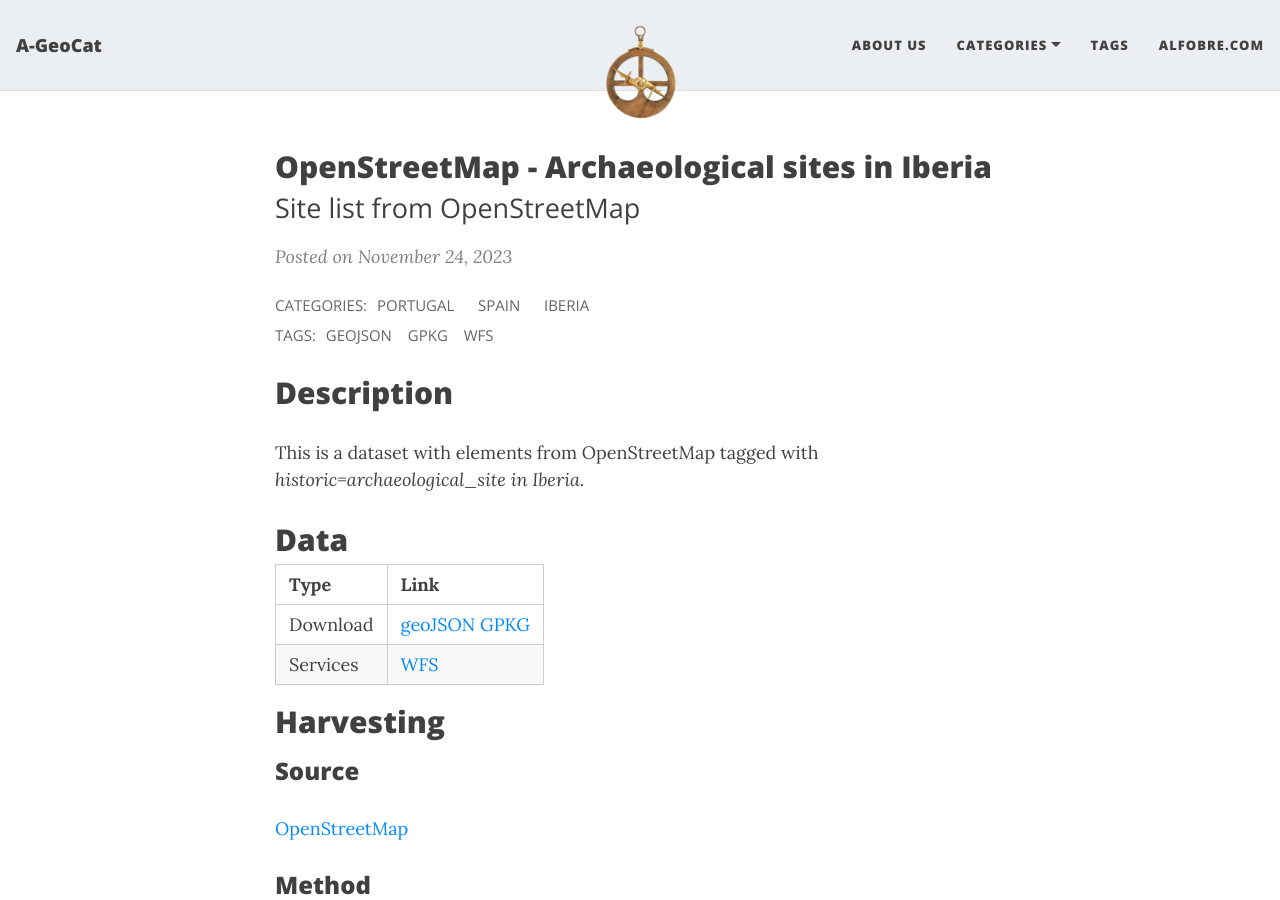
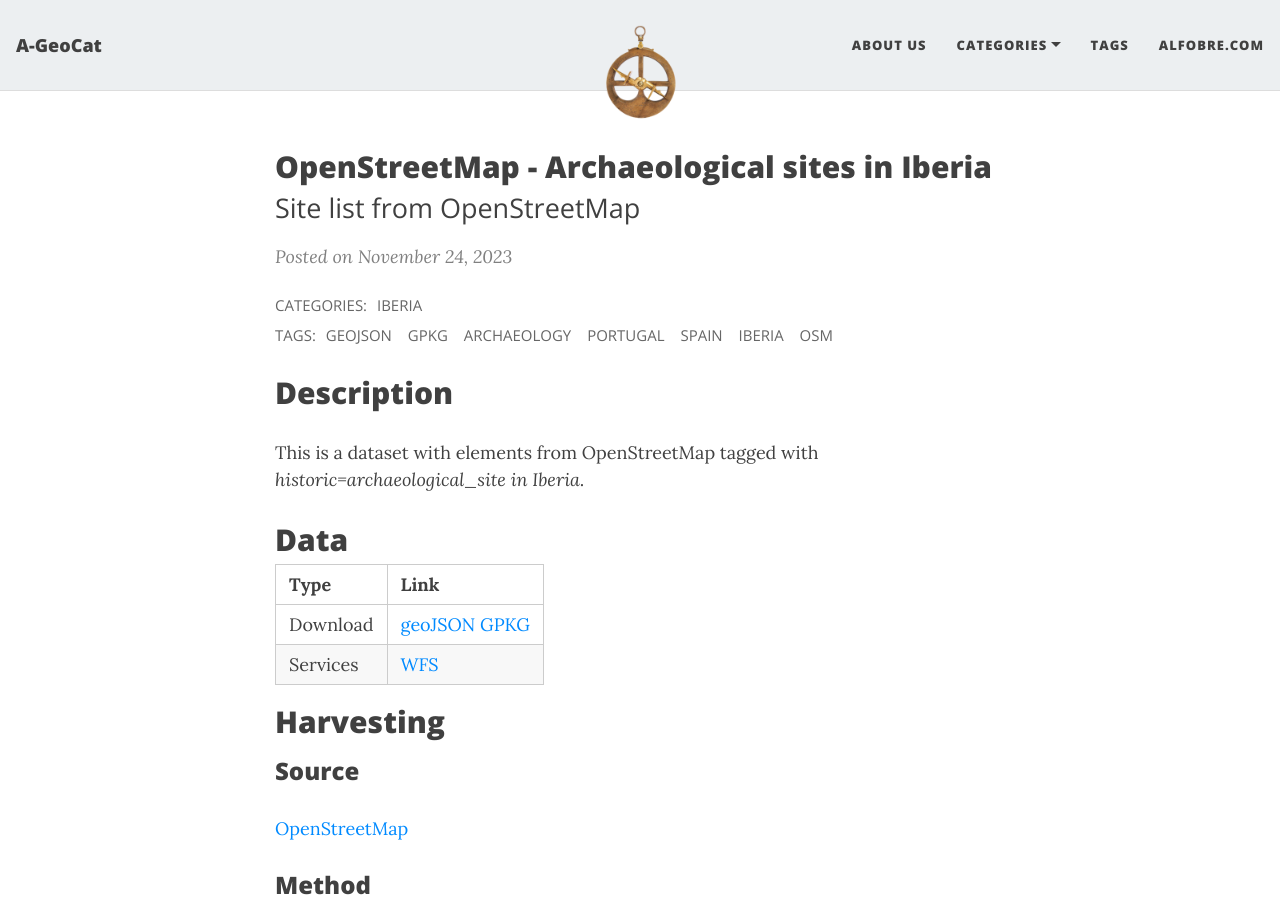
Before and after one commit to projetoalfobre/a-geocat, a Jekyll site: the page built from _posts/2023-11-24-OSM-historic-archaeological-site-in-Iberia.md, in a window 1280 px wide and 900 px high. Built offline with Jekyll 4.4.1, drawn with Linux system fonts in a browser that asks for light colours; nearby versions of some CDN libraries.

Commit message:
Update 2023-11-24-OSM-historic-archaeological-site-in-Iberia.md

```diff
--- a/_posts/2023-11-24-OSM-historic-archaeological-site-in-Iberia.md
+++ b/_posts/2023-11-24-OSM-historic-archaeological-site-in-Iberia.md
@@ -5,9 +5,9 @@
 cover-img:
 thumbnail-img:
 share-img:
-tags: [geojson, gpkg, wfs]
+tags: [geojson, gpkg, archaeology, portugal, spain, iberia, osm]
 author:
-categories: [Portugal, Spain, Iberia]
+categories: [Iberia]
 ---
 
 ## Description
```
